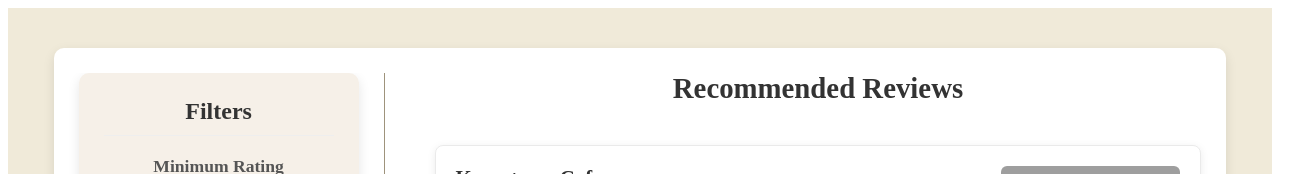
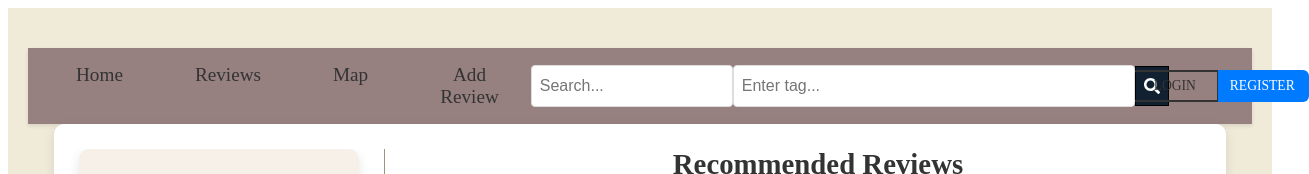
Before and after one commit to King-Kash/CS35L_GSW, a React (Vite) app in the folder client/: page /reviews in a window 1280 px wide. Shown: the top 174 px of the page, 1309 px wide, since content can reach past the window. Built offline with nearby package versions, Linux system fonts and the light colour scheme; grey boxes are pictures that could not be loaded.

Commit message:
testing requests.rest

```diff
--- a/client/src/pages/Reviews.jsx
+++ b/client/src/pages/Reviews.jsx
@@ -139,6 +139,7 @@ export default function Reviews() {
 
   return (
     <div className="reviews-page">
+      <NavBar />
       <div className="reviews-container">
         <div className="filter-column">
           <div className="filter-card">
--- a/package.json
+++ b/package.json
@@ -17,7 +17,8 @@
     "express": "^5.1.0",
     "jsonwebtoken": "^9.0.2",
     "mongoose": "^8.13.3",
-    "multer": "^1.4.5-lts.2"
+    "multer": "^1.4.5-lts.2",
+    "react-icons": "^5.5.0"
   },
   "devDependencies": {
     "nodemon": "^3.1.10"
```
Also changed, not shown: 2 other files (tests, documents, lock files or other folders).
